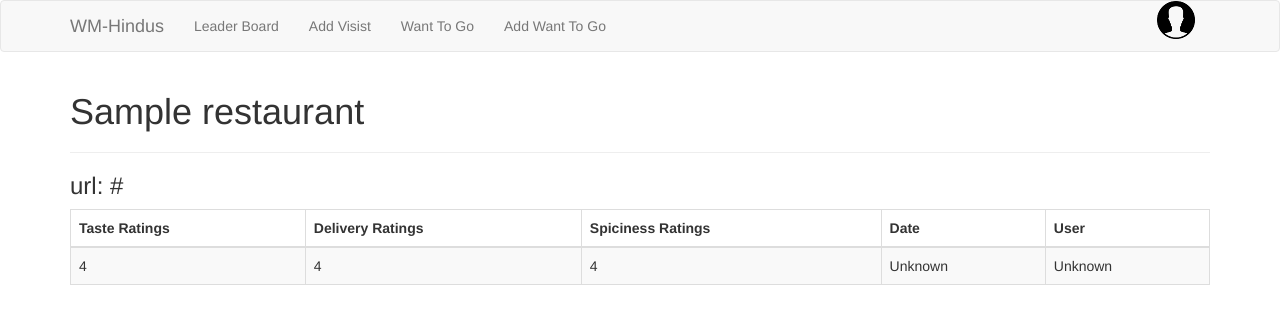
After one commit to puchmichal/indian-food-app, a Flask app: template app/templates/restaurant.html in a window 1280 px wide. The commit adds this page. Shown: the top 324 px of the page. Run offline with Flask 2, Linux system fonts and the light colour scheme; the template is opened without the code that fills it: most values are stand-ins (such as "Sample title", 1, 10 or a date in 2020); parts of the project's set-up code (start-up, migrations or seed data) failed here and were passed over; some libraries are stand-ins or nearby versions.

Commit message:
restaurant profile endpoint (#47)
* restaurant profile endpoint added

* black

* done

* black

* wip

* black

Co-authored-by: lukasz.szymankiewicz <lukasz.szymankiewicz@wmglobal.com>

```diff
--- a/app/app.py
+++ b/app/app.py
@@ -1,7 +1,7 @@
 import os
 from statistics import mean
 
-from flask import Flask, flash, render_template, request
+from flask import Flask, Response, abort, flash, render_template, request
 from flask_bootstrap import Bootstrap
 from flask_migrate import Migrate
 from flask_sqlalchemy import SQLAlchemy
@@ -45,6 +45,7 @@ def get_all_restaurants():
 
     restaurants_list = [
         {
+            "id": restaurant.id,
             "name": restaurant.name,
             "general_rating": mean(
                 [mean([rating.delivery, rating.taste]) for rating in restaurant.ratings]
@@ -58,6 +59,35 @@ def get_all_restaurants():
     ]
 
     return render_template("leaderboard.html", title="Leader Board", restaurants=restaurants_list)
+
+
+@app.route("/profile")
+def profile():
+    return render_template(
+        template_name_or_list="profile.html",
+        title="Profile",
+    )
+
+
+@app.route("/restaurant/<int:restaurant_id>")
+def restaurant_profile(restaurant_id: int = None):
+    restaurant = db.session.query(Restaurant).filter_by(id=restaurant_id).first()
+
+    ratings = {
+        "taste_rating": [rating.taste for rating in restaurant.ratings],
+        "delivery_rating": [rating.delivery for rating in restaurant.ratings],
+        "spiciness_rating": [rating.spiciness for rating in restaurant.ratings],
+    }
+
+    if not restaurant:
+        abort(Response("Restaurant does not exist", 404))
+    else:
+        return render_template(
+            template_name_or_list="restaurant.html",
+            title="Restauran profile",
+            restaurant=restaurant,
+            ratings=ratings,
+        )
 
 
 @app.route("/add_visit", methods=["GET", "POST"])
--- a/app/templates/base.html
+++ b/app/templates/base.html
@@ -29,8 +29,13 @@
                         <li><a href="/want_to_go">Want To Go</a></li>
                         <li><a href="/add_want_to_go">Add Want To Go</a></li>
                     </ul>
+
+                    <a href= "{{ url_for("profile") }}">
+                        <img class="img" src="static/anon-icon.png" align="right"></img>
+                    </a>
                 </div>
             </div>
+
         </nav>
     {% endblock %}
         {% with messages = get_flashed_messages() %}
--- a/app/templates/form.html
+++ b/app/templates/form.html
@@ -43,8 +43,7 @@
 
                     <div class="form-group">
                         <label>Lunch URL</label>
-                        <input type="url" class="form-control" id="website" name="website"
-                            placeholder="Enter lunch URL">
+                        <input type="url" class="form-control" id="url" name="url" placeholder="Enter lunch URL">
                     </div>
 
                     <button type="submit" class="btn btn-primary">Submit</button>
--- /dev/null
+++ b/app/templates/restaurant.html
@@ -0,0 +1,40 @@
+{% extends "base.html" %}
+
+
+{% block content %}
+
+
+<div class=container>
+    <h1>{{ restaurant.name }}</h1>
+    <hr>
+    <h3>
+        url: {{ restaurant.url }}
+    </h3>
+
+    <table cellspacing=0 class="table table-bordered table-hover table-striped sortable" id="leader_board" width=100%>
+        <thead>
+            <tr>
+                <th>Taste Ratings</th>
+                <th>Delivery Ratings</th>
+                <th>Spiciness Ratings</th>
+                <th>Date</th>
+                <th>User</th>
+            </tr>
+        </thead>
+
+        <tbody>
+        {% for index in range(ratings["taste_rating"]|length) %}
+            <tr>
+                <td>{{ ratings["taste_rating"][index] }}</td>
+                <td>{{ ratings["delivery_rating"][index]}}</td>
+                <td>{{ ratings["spiciness_rating"][index] }}</td>
+                <td> Unknown </td>
+                <td> Unknown </td>
+            </tr>
+        {% endfor %}
+        </tbody>
+    </table>
+
+</div>
+
+{% endblock %}
```
Also changed, not shown: app/templates/profile.html (added, +10 -0 lines), app/static/anon-icon.png (added).
